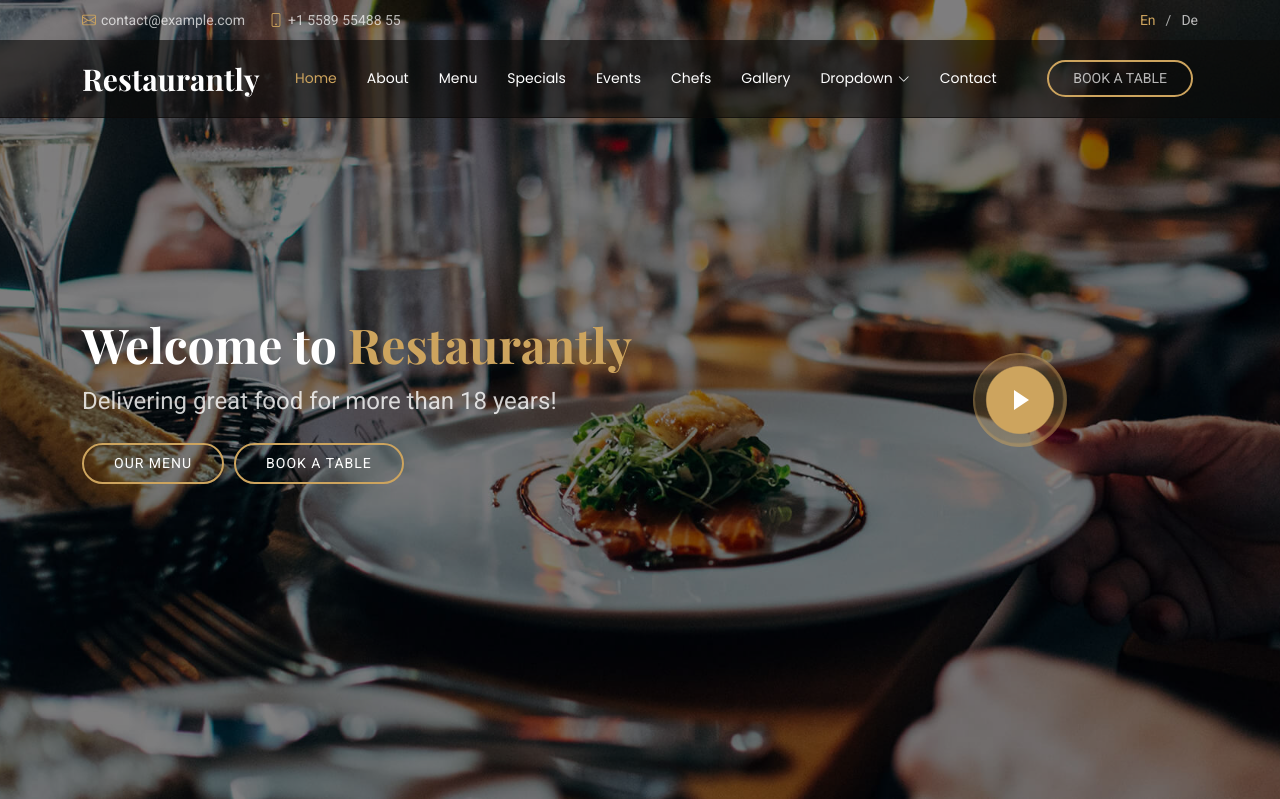
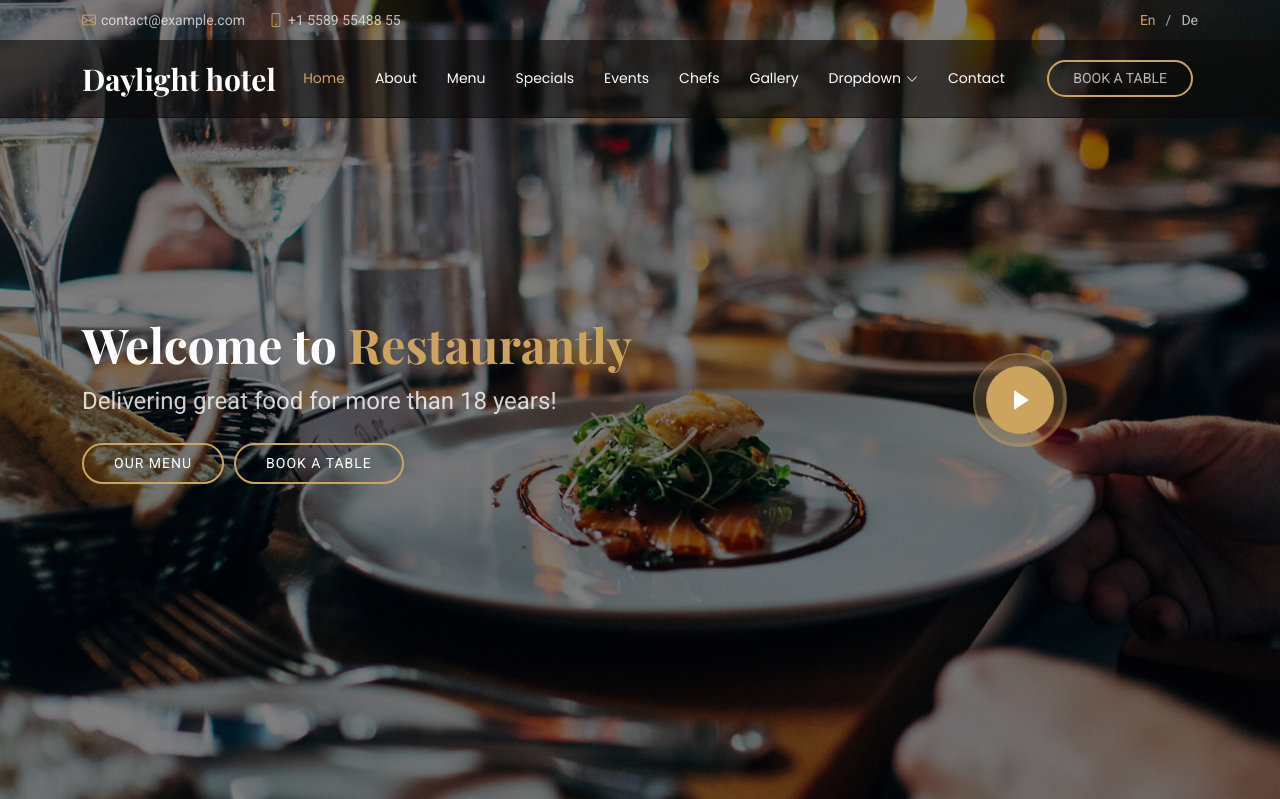
Before and after one commit to misskithinjinyakio/myhote, a Django app: page /home/ in a window 1280 px wide. Shown: the top 799 px of the page. Run offline with Django 5.2, Linux system fonts and the light colour scheme; some libraries are stand-ins or nearby versions; some web fonts are replaced.

Commit message:
Update index.html

```diff
--- a/templates/index.html
+++ b/templates/index.html
@@ -4,7 +4,7 @@
 <head>
   <meta charset="utf-8">
   <meta content="width=device-width, initial-scale=1.0" name="viewport">
-  <title>Index - Restaurantly Bootstrap Template</title>
+  <title>Daaylight hotel</title>
   <meta name="description" content="">
   <meta name="keywords" content="">
     {% load static %}
@@ -62,7 +62,7 @@
         <a href="index.html" class="logo d-flex align-items-center me-auto me-xl-0">
           <!-- Uncomment the line below if you also wish to use an image logo -->
           <!-- <img src="assets/img/logo.png" alt=""> -->
-          <h1 class="sitename">Restaurantly</h1>
+          <h1 class="sitename">Daylight hotel</h1>
         </a>
 
         <nav id="navmenu" class="navmenu">
```
